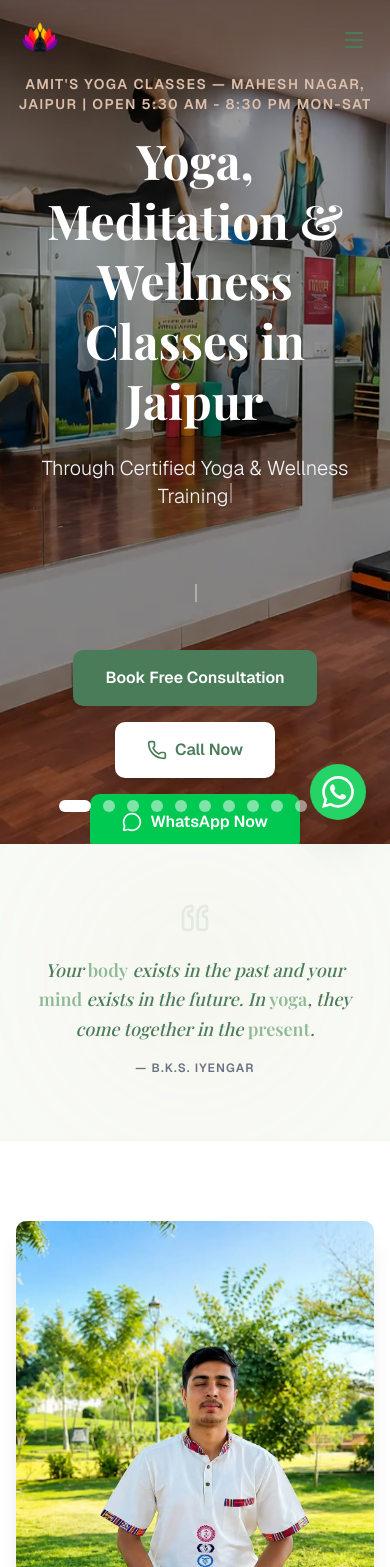
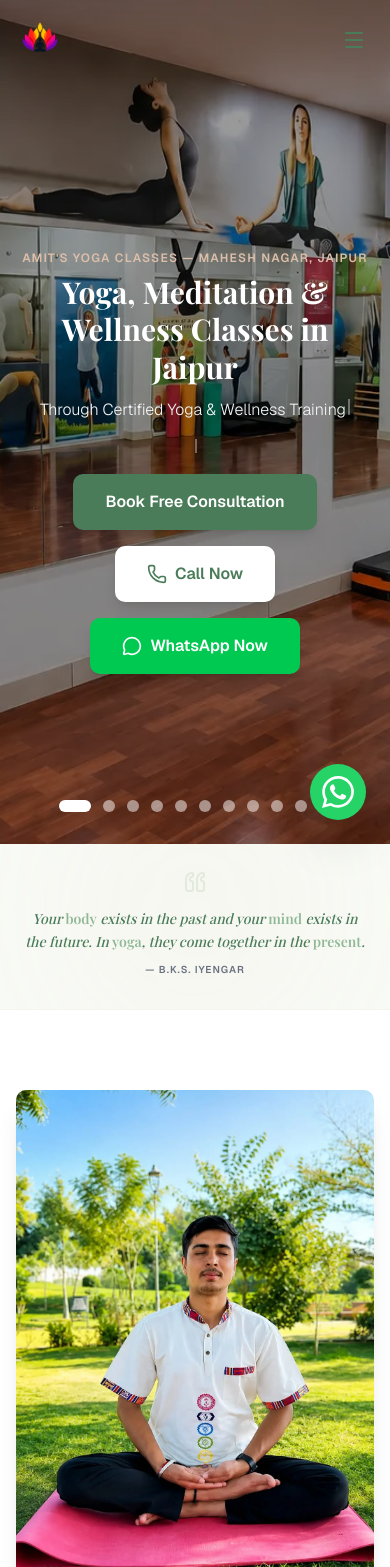
Before and after one commit to hcjaat/amit-yoga-classes, a Next.js app: page / in a window 390 px wide. Shown: the top 1567 px of the page. Built offline with nearby package versions, Linux system fonts and the light colour scheme; a web font is replaced by a local one.

Commit message:
Fix hero/quote overlap: reduce font sizes on mobile, compact spacing

```diff
--- a/components/hero.tsx
+++ b/components/hero.tsx
@@ -173,13 +173,13 @@ export default function Hero() {
           animate="visible"
           transition={{ delay: 0.3 }}
         >
-          <p className="text-yoga-accent text-sm md:text-base font-semibold tracking-widest uppercase mb-4">
-            AMIT&apos;S YOGA CLASSES — Mahesh Nagar, Jaipur | Open 5:30 AM - 8:30 PM Mon-Sat
+          <p className="text-yoga-accent text-xs md:text-base font-semibold tracking-widest uppercase mb-2 md:mb-4">
+            AMIT&apos;S YOGA CLASSES — Mahesh Nagar, Jaipur
           </p>
-          <h1 className="font-serif text-5xl md:text-7xl font-bold text-white mb-6 leading-tight">
+          <h1 className="font-serif text-3xl md:text-5xl lg:text-7xl font-bold text-white mb-3 md:mb-6 leading-tight">
             Yoga, Meditation & Wellness Classes in Jaipur
           </h1>
-          <p className="text-xl md:text-2xl text-gray-100 mb-4 font-light min-h-[7rem] md:min-h-[4rem]">
+          <p className="text-base md:text-xl lg:text-2xl text-gray-100 mb-2 md:mb-4 font-light min-h-[2rem] md:min-h-[3rem]">
             <Typewriter
               phrases={[
                 'Through Certified Yoga & Wellness Training',
@@ -190,9 +190,9 @@ export default function Hero() {
               ]}
             />
           </p>
-          <p className="text-lg text-gray-200 mb-10 min-h-[1.75rem]">
+          <p className="text-sm md:text-lg text-gray-200 mb-4 md:mb-6 min-h-[1.25rem] md:min-h-[1.75rem]">
             <Typewriter
-              phrases={['Government Certified Yoga Instructor • Affordable Fees • 5+ Years • Call/WhatsApp 9352600526']}
+              phrases={['Govt Certified • 5+ Years • 800+ Sessions • WhatsApp 9352600526']}
               startDelay={26000}
             />
           </p>
--- a/components/quote-banner.tsx
+++ b/components/quote-banner.tsx
@@ -6,7 +6,7 @@ import { fadeInUp } from '@/lib/animations';
 
 export default function QuoteBanner() {
   return (
-    <section className="py-16 sm:py-20 md:py-24 px-6 sm:px-8 bg-yoga-bg relative overflow-hidden border-b border-yoga-accent/10">
+    <section className="py-8 sm:py-12 md:py-16 px-6 sm:px-8 bg-yoga-bg relative overflow-hidden border-b border-yoga-accent/10">
       {/* Subtle decorative background circle */}
       <motion.div
         className="absolute top-1/2 left-1/2 -translate-x-1/2 -translate-y-1/2 w-[280px] sm:w-[500px] h-[280px] sm:h-[500px] bg-yoga-accent/5 rounded-full blur-3xl pointer-events-none"
@@ -27,16 +27,16 @@ export default function QuoteBanner() {
             animate={{ y: [0, -8, 0] }}
             transition={{ duration: 4, repeat: Infinity, ease: 'easeInOut' }}
           >
-            <Quote className="w-8 h-8 sm:w-12 sm:h-12 text-yoga-secondary/20 mb-4 sm:mb-6 rotate-180" />
+            <Quote className="w-6 h-6 sm:w-8 sm:h-8 text-yoga-secondary/20 mb-2 sm:mb-4 rotate-180" />
           </motion.div>
 
           {/* Deep italicized serif quote text */}
-          <blockquote className="font-serif text-lg sm:text-xl md:text-2xl lg:text-3xl italic text-yoga-primary font-medium leading-relaxed mb-4 sm:mb-6 max-w-3xl">
+          <blockquote className="font-serif text-sm sm:text-base md:text-lg lg:text-xl italic text-yoga-primary font-medium leading-relaxed mb-2 sm:mb-4 max-w-3xl">
             Your <span className="text-yoga-secondary not-italic font-semibold">body</span> exists in the past and your <span className="text-yoga-secondary not-italic font-semibold">mind</span> exists in the future. In <span className="text-yoga-secondary not-italic font-semibold">yoga</span>, they come together in the <span className="text-yoga-secondary not-italic font-semibold">present</span>.
           </blockquote>
 
           {/* Author Name */}
-          <cite className="not-italic text-xs sm:text-sm font-semibold tracking-widest uppercase text-gray-500 block">
+          <cite className="not-italic text-[10px] sm:text-xs font-semibold tracking-widest uppercase text-gray-500 block">
             &mdash; B.K.S. Iyengar
           </cite>
         </motion.div>
```
